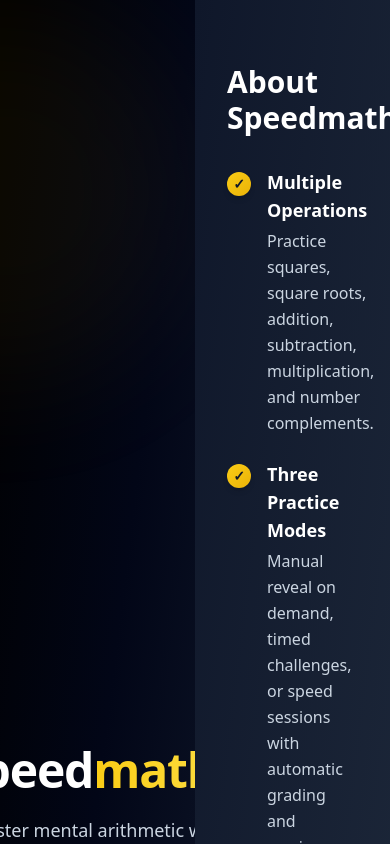
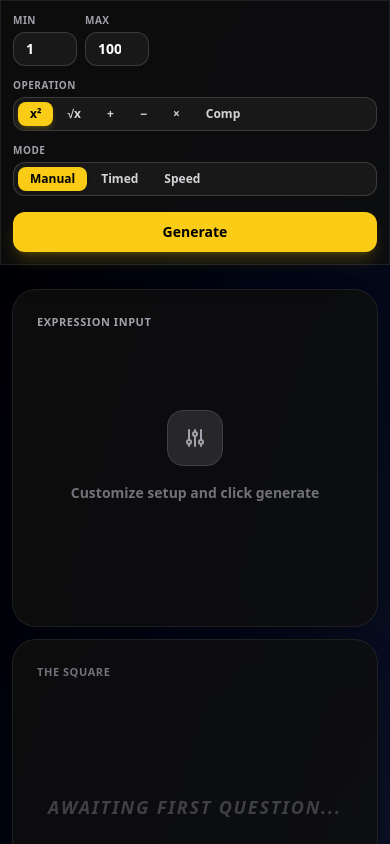
Before and after one commit to Amreshhh/Speedmaths, a React (Vite) app: page / in a window 390 px wide. Shown: the top 844 px of the page. Built offline with nearby package versions, Linux system fonts and the light colour scheme; the HTML template or start-up script is replaced by a standard one.

Commit message:
optmized for mobile as well

```diff
--- a/src/App.jsx
+++ b/src/App.jsx
@@ -3,11 +3,8 @@
 import NumberDisplay from './components/NumberDisplay';
 import AnswerDisplay from './components/AnswerDisplay';
 import SessionEndModal from './components/SessionEndModal';
-import LandingPage from './components/LandingPage';
 
 export default function App() {
-  // Landing page state - removed, now showing both
-  const [showGameOnly, setShowGameOnly] = useState(false);
   const [min, setMin] = useState(1);
   const [max, setMax] = useState(100);
   const [mode, setMode] = useState('manual');
@@ -270,15 +267,8 @@
       `}</style>
 
       {/* Full-page scrollable container */}
-      <div className="w-full overflow-y-auto">
-
-        {/* Landing Page Section - Full Height */}
-        <div className="w-full min-h-screen">
-          <LandingPage isDarkMode={isDarkMode} setIsDarkMode={setIsDarkMode} />
-        </div>
-
-        {/* Game Section - Full Height */}
-        <div id="game-section" className="w-full min-h-screen bg-gradient-to-br from-slate-950 via-slate-900 to-slate-800 dark:from-black dark:via-slate-950 dark:to-slate-900 flex flex-col font-sans text-white transition-colors duration-500 relative overflow-x-hidden">
+      <div className="w-full min-h-screen overflow-x-hidden overflow-y-auto bg-gradient-to-br from-slate-950 via-slate-900 to-slate-800 dark:from-black dark:via-slate-950 dark:to-slate-900 flex flex-col font-sans text-white transition-colors duration-500 relative">
+        <div id="game-section" className="w-full min-h-screen flex flex-col">
 
         {/* Header */}
         <GameHeader
@@ -309,7 +299,7 @@
         )}
 
         {/* Main Content Area */}
-        <div className="flex-1 flex flex-col md:flex-row p-4 sm:p-8 gap-4 sm:gap-8 max-w-[1500px] w-full mx-auto relative justify-center items-stretch mt-4">
+        <div className="flex-1 flex flex-col md:flex-row p-3 sm:p-6 gap-3 sm:gap-6 max-w-[1500px] w-full mx-auto relative justify-center items-stretch mt-3 sm:mt-4">
 
           {/* Session End Modal */}
           {speedState === 'ended' && (
@@ -362,7 +352,7 @@
 
         </div>
 
-        <div className="w-full max-w-[1500px] mx-auto px-4 sm:px-8 pb-12 sm:pb-16">
+        <div className="w-full max-w-[1500px] mx-auto px-3 sm:px-6 pb-10 sm:pb-16">
           <div className="glass-panel rounded-3xl border border-slate-200/80 dark:border-white/10 bg-white/85 dark:bg-black/20 shadow-2xl p-6 sm:p-8 text-slate-900 dark:text-white transition-colors duration-300">
             <div className="flex flex-col lg:flex-row lg:items-end gap-6">
               <div className="flex-1">
@@ -476,7 +466,7 @@
           </div>
         )}
 
-      </div>
+        </div>
       </div>
     </div>
   );
--- a/src/components/GameHeader.jsx
+++ b/src/components/GameHeader.jsx
@@ -17,10 +17,10 @@
   onOpenSettings
 }) {
   return (
-    <div className="glass-panel sticky top-0 shadow-xl p-4 sm:p-5 z-20 transition-all duration-300">
-      <div className="max-w-7xl mx-auto flex flex-col lg:flex-row items-center justify-between gap-5">
-        <div className="flex flex-wrap items-end gap-3 justify-center w-full lg:w-auto">
-          <div className="flex gap-2">
+    <div className="glass-panel sticky top-0 shadow-xl px-3 py-3 sm:px-5 sm:py-4 z-20 transition-all duration-300">
+      <div className="max-w-7xl mx-auto flex flex-col gap-4 lg:flex-row lg:items-center lg:justify-between">
+        <div className="grid grid-cols-2 gap-3 sm:flex sm:flex-wrap sm:items-end sm:justify-center w-full lg:w-auto">
+          <div className="col-span-2 sm:col-span-1 flex gap-2">
             <div className="flex flex-col">
               <span className="text-[10px] font-bold text-zinc-500 dark:text-zinc-400 tracking-wider uppercase mb-1">Min</span>
               <input
@@ -43,11 +43,11 @@
             </div>
           </div>
 
-          <div className="w-px h-8 bg-zinc-300 dark:bg-zinc-700 hidden sm:block mx-1"></div>
+          <div className="hidden sm:block w-px h-8 bg-zinc-300 dark:bg-zinc-700 mx-1"></div>
 
-          <div className="flex flex-col max-w-full">
+          <div className="col-span-2 flex flex-col max-w-full">
             <span className="text-[10px] font-bold text-zinc-500 dark:text-zinc-400 tracking-wider uppercase mb-1">Operation</span>
-            <div className="flex rounded-xl overflow-x-auto hide-scrollbar dark-input p-1 max-w-[90vw] sm:max-w-none gap-0.5">
+            <div className="flex rounded-xl overflow-x-auto hide-scrollbar dark-input p-1 max-w-[calc(100vw-1.5rem)] sm:max-w-none gap-0.5">
               {[
                 { id: 'square', label: 'x²' },
                 { id: 'sqrt', label: '√x' },
@@ -71,11 +71,11 @@
             </div>
           </div>
 
-          <div className="w-px h-8 bg-zinc-300 dark:bg-zinc-700 hidden sm:block mx-1"></div>
+          <div className="hidden sm:block w-px h-8 bg-zinc-300 dark:bg-zinc-700 mx-1"></div>
 
-          <div className="flex flex-col">
+          <div className="col-span-2 flex flex-col sm:col-span-1">
             <span className="text-[10px] font-bold text-zinc-500 dark:text-zinc-400 tracking-wider uppercase mb-1">Mode</span>
-            <div className="flex rounded-xl overflow-hidden p-1 dark-input gap-0.5">
+            <div className="flex rounded-xl overflow-hidden p-1 dark-input gap-0.5 w-full sm:w-auto">
               {[
                 { id: 'manual', label: 'Manual' },
                 { id: 'timed', label: 'Timed' },
@@ -97,7 +97,7 @@
           </div>
 
           {mode === 'timed' && (
-            <div className="flex flex-col animate-in fade-in slide-in-from-top-1 duration-200">
+            <div className="col-span-2 flex flex-col animate-in fade-in slide-in-from-top-1 duration-200 sm:col-span-1">
               <span className="text-[10px] font-bold text-zinc-500 dark:text-zinc-400 tracking-wider uppercase mb-1">Delay (s)</span>
               <input
                 type="number"
@@ -110,7 +110,7 @@
           )}
 
           {mode === 'speed' && (
-            <div className="flex gap-2 animate-in fade-in slide-in-from-top-1 duration-200">
+            <div className="col-span-2 grid grid-cols-2 gap-3 animate-in fade-in slide-in-from-top-1 duration-200 sm:flex sm:flex-wrap sm:items-end sm:gap-2 sm:col-span-1">
               <div className="flex flex-col">
                 <span className="text-[10px] font-bold text-zinc-500 dark:text-zinc-400 tracking-wider uppercase mb-1">Session</span>
                 <input
@@ -134,13 +134,13 @@
                 />
               </div>
 
-              <div className="w-px h-8 bg-zinc-300 dark:bg-zinc-700 hidden sm:block mx-1 mt-3"></div>
+              <div className="hidden sm:block w-px h-8 bg-zinc-300 dark:bg-zinc-700 mx-1 mt-3"></div>
 
-              <div className="flex items-end">
+              <div className="col-span-2 flex items-end sm:col-span-1">
                 <button
                   type="button"
                   onClick={onOpenSettings}
-                  className="px-3.5 py-2.5 rounded-xl bg-slate-900/10 dark:bg-white/10 text-slate-700 dark:text-slate-200 hover:bg-slate-900/15 dark:hover:bg-white/15 transition-all border border-slate-300/60 dark:border-white/10 font-bold text-xs uppercase tracking-wider"
+                  className="w-full sm:w-auto px-3.5 py-2.5 rounded-xl bg-slate-900/10 dark:bg-white/10 text-slate-700 dark:text-slate-200 hover:bg-slate-900/15 dark:hover:bg-white/15 transition-all border border-slate-300/60 dark:border-white/10 font-bold text-xs uppercase tracking-wider"
                 >
                   Settings
                 </button>
@@ -162,19 +162,19 @@
           )}
         </div>
 
-        <div className="flex items-center gap-3 shrink-0">
+        <div className="flex flex-col sm:flex-row items-stretch sm:items-center gap-3 shrink-0 w-full lg:w-auto">
           {mode === 'speed' ? (
             speedState === 'playing' ? (
-              <button onClick={onStopSession} className="px-5 py-2.5 bg-zinc-900 dark:bg-zinc-200 hover:bg-black dark:hover:bg-white text-white dark:text-black font-bold rounded-xl shadow-lg transition-all active:scale-95 text-sm">
+              <button onClick={onStopSession} className="w-full sm:w-auto px-5 py-2.5 bg-zinc-900 dark:bg-zinc-200 hover:bg-black dark:hover:bg-white text-white dark:text-black font-bold rounded-xl shadow-lg transition-all active:scale-95 text-sm">
                 Stop Session
               </button>
             ) : (
-              <button onClick={onStartSession} className="px-5 py-2.5 bg-yellow-400 hover:bg-yellow-500 text-black font-bold rounded-xl shadow-lg shadow-yellow-400/20 transition-all active:scale-95 text-sm">
+              <button onClick={onStartSession} className="w-full sm:w-auto px-5 py-2.5 bg-yellow-400 hover:bg-yellow-500 text-black font-bold rounded-xl shadow-lg shadow-yellow-400/20 transition-all active:scale-95 text-sm">
                 Start Session
               </button>
             )
           ) : (
-            <button onClick={onGenerateClick} className="px-5 py-2.5 bg-yellow-400 hover:bg-yellow-500 text-black font-bold rounded-xl shadow-lg shadow-yellow-400/20 transition-all active:scale-95 text-sm">
+            <button onClick={onGenerateClick} className="w-full sm:w-auto px-5 py-2.5 bg-yellow-400 hover:bg-yellow-500 text-black font-bold rounded-xl shadow-lg shadow-yellow-400/20 transition-all active:scale-95 text-sm">
               Generate
             </button>
           )}
```
